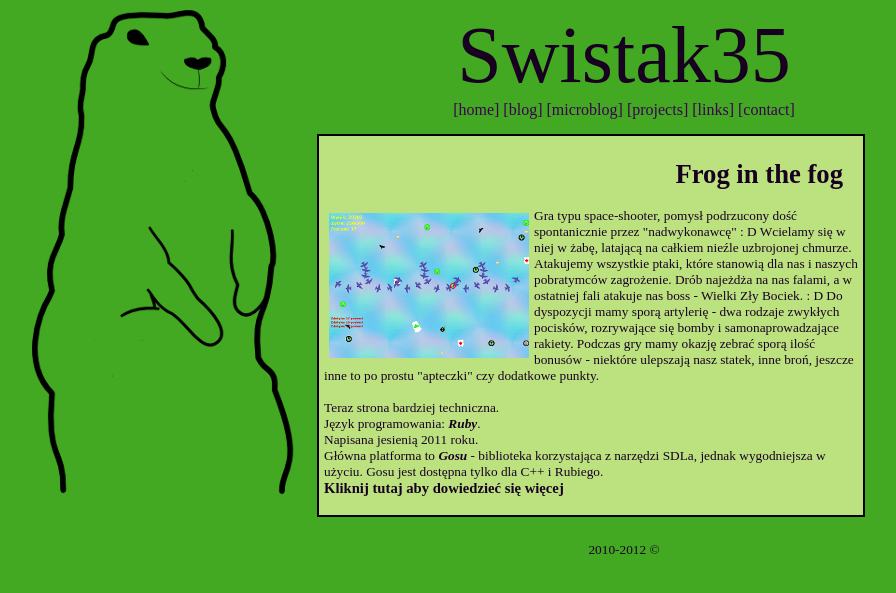
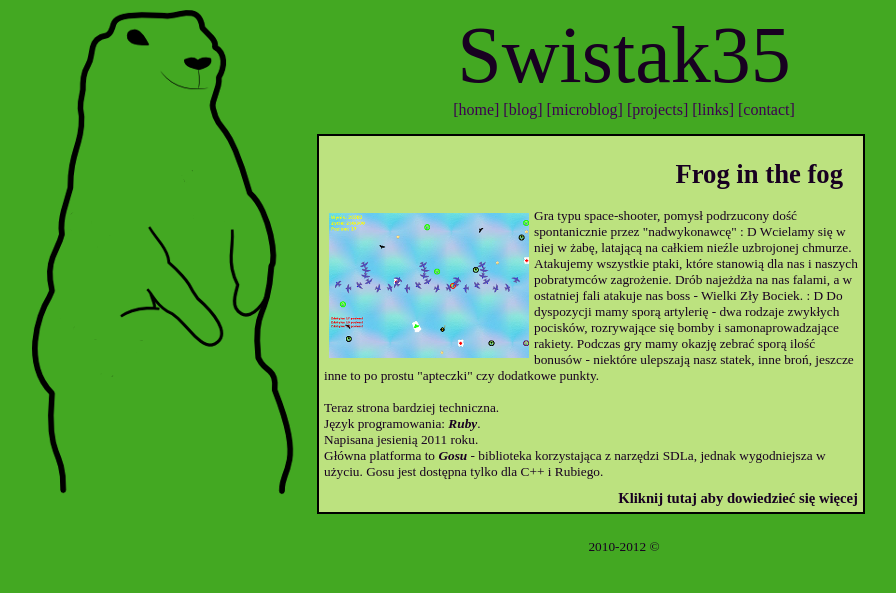
Before and after one commit to swistak35/swistak35.github.com, a Jekyll site: the page built from projects.html, in a window 1280 px wide. Shown: the top 593 px of the page, without its empty margins (156-1052 px from the left). Built offline with Jekyll 4.4.1, drawn with Linux system fonts in a browser that asks for light colours; some web fonts are replaced.

Commit message:
click_here

```diff
--- a/css/stylesheet.css
+++ b/css/stylesheet.css
@@ -174,5 +174,6 @@ em {
   content: "Kliknij tutaj aby dowiedzieć się więcej";
   font-size: 11pt;
   font-weight: bold;
-  text-align: right;
+  float: right;
+  margin-top: 10px;
 }
```
